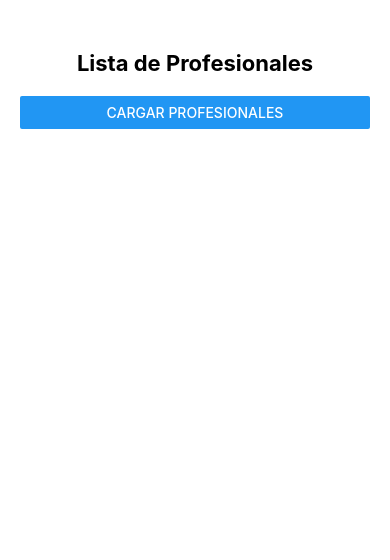
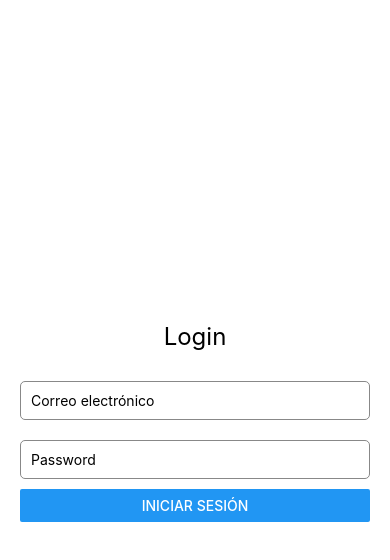
Before and after one commit to KameyhaFacundo/front-tesis-react, a React Native app: screen / in a window 390 px wide. Shown: the top 560 px of the page. Built offline with nearby package versions, Linux system fonts and the light colour scheme; no server answers.

Commit message:
Agrego estructura y login

```diff
--- a/App.js
+++ b/App.js
@@ -1,41 +1,66 @@
-import React, { useState } from 'react';
-import { Text, View, Button, StyleSheet, ScrollView } from 'react-native';
-
-// ⚠️ Asegurate de reemplazar esta IP con la IP local de tu PC
-const API_URL = 'http://192.168.101.76:3000/api/profesionales/listar';
+import React, { useState, useEffect } from 'react';
+import { View, Text, TextInput, Button, StyleSheet, Alert } from 'react-native';
+import { obtenerUsuarios } from './src/api/usuarios';
 
 export default function App() {
-  const [profesionales, setProfesionales] = useState([]);
-  const [error, setError] = useState(null);
+  const [usuarios, setUsuarios] = useState([]);
+  const [username, setUsername] = useState('');
+  const [password, setPassword] = useState('');
+  const [logueado, setLogueado] = useState(false);
 
-  const obtenerProfesionales = async () => {
-    try {
-      const response = await fetch(API_URL);
-      if (!response.ok) throw new Error('Error al obtener profesionales');
-      const data = await response.json();
-      setProfesionales(data);
-      setError(null);
-    } catch (err) {
-      setError(err.message);
-      setProfesionales([]);
-    }
-  };
+  useEffect(() => {
+    const fetchUsuarios = async () => {
+      try {
+        const data = await obtenerUsuarios();
+        setUsuarios(data);
+      } catch (error) {
+        Alert.alert('Error', 'No se pudieron cargar los usuarios');
+        console.error(error);
+      }
+    };
+
+    fetchUsuarios();
+  }, []);
+
+const handleLogin = () => {
+  const user = usuarios.find(
+    (u) => u.CorreoElectronico === username && u.Password === password
+  );
+
+  if (user) {
+    setLogueado(true);
+    Alert.alert('Éxito', `Bienvenido, ${user.Nombre}`);
+  } else {
+    Alert.alert('Error', 'Correo o contraseña incorrectos');
+  }
+};
+
+
+  if (logueado) {
+    return (
+      <View style={styles.container}>
+        <Text style={styles.title}>Estás logueado como {username}</Text>
+      </View>
+    );
+  }
 
   return (
     <View style={styles.container}>
-      <Text style={styles.title}>Lista de Profesionales</Text>
-      <Button title="Cargar Profesionales" onPress={obtenerProfesionales} />
-      {error && <Text style={styles.error}>Error: {error}</Text>}
-      <ScrollView style={styles.scroll}>
-        {profesionales.map((p) => (
-          <View key={p.IdUsuario} style={styles.card}>
-            <Text style={styles.name}>{p.Nombre} {p.Apellido}</Text>
-            <Text>Email: {p.CorreoElectronico}</Text>
-            <Text>Tel: {p.Telefono}</Text>
-            <Text>Dirección: {p.Domicilio}</Text>
-          </View>
-        ))}
-      </ScrollView>
+      <Text style={styles.title}>Login</Text>
+      <TextInput
+        placeholder="Correo electrónico"
+        style={styles.input}
+        value={username}
+        onChangeText={setUsername}
+      />
+      <TextInput
+        placeholder="Password"
+        style={styles.input}
+        value={password}
+        onChangeText={setPassword}
+        secureTextEntry
+      />
+      <Button title="Iniciar Sesión" onPress={handleLogin} />
     </View>
   );
 }
@@ -43,32 +68,19 @@ export default function App() {
 const styles = StyleSheet.create({
   container: {
     flex: 1,
-    paddingTop: 50,
-    paddingHorizontal: 20,
-    backgroundColor: '#fff',
+    justifyContent: 'center',
+    padding: 20,
+  },
+  input: {
+    borderWidth: 1,
+    borderColor: '#888',
+    padding: 10,
+    marginVertical: 10,
+    borderRadius: 5,
   },
   title: {
-    fontSize: 22,
-    fontWeight: 'bold',
+    fontSize: 24,
     marginBottom: 20,
     textAlign: 'center',
   },
-  error: {
-    color: 'red',
-    marginVertical: 10,
-    textAlign: 'center',
-  },
-  scroll: {
-    marginTop: 20,
-  },
-  card: {
-    marginBottom: 15,
-    padding: 10,
-    backgroundColor: '#f3f3f3',
-    borderRadius: 8,
-  },
-  name: {
-    fontWeight: 'bold',
-    fontSize: 18,
-  },
 });
--- /dev/null
+++ b/src/api/usuarios.js
@@ -0,0 +1,9 @@
+// src/api/profesionales.js
+const API_URL = 'http://172.20.10.2:3000/api/users/users';
+
+export const obtenerUsuarios = async () => {
+  const response = await fetch(API_URL);
+  if (!response.ok) throw new Error('Error al obtener usuarios');
+  const data = await response.json();
+  return data;
+};
```
Also changed, not shown: src/api/profesionales.js (added, +9 -0 lines), src/pages/Profesionales/Profesionales.jsx (added, +71 -0 lines), src/pages/Inicio/Inicio.jsx (added), src/pages/Login/Login.jsx (added), src/pages/Usuarios/Usuarios.jsx (added).
